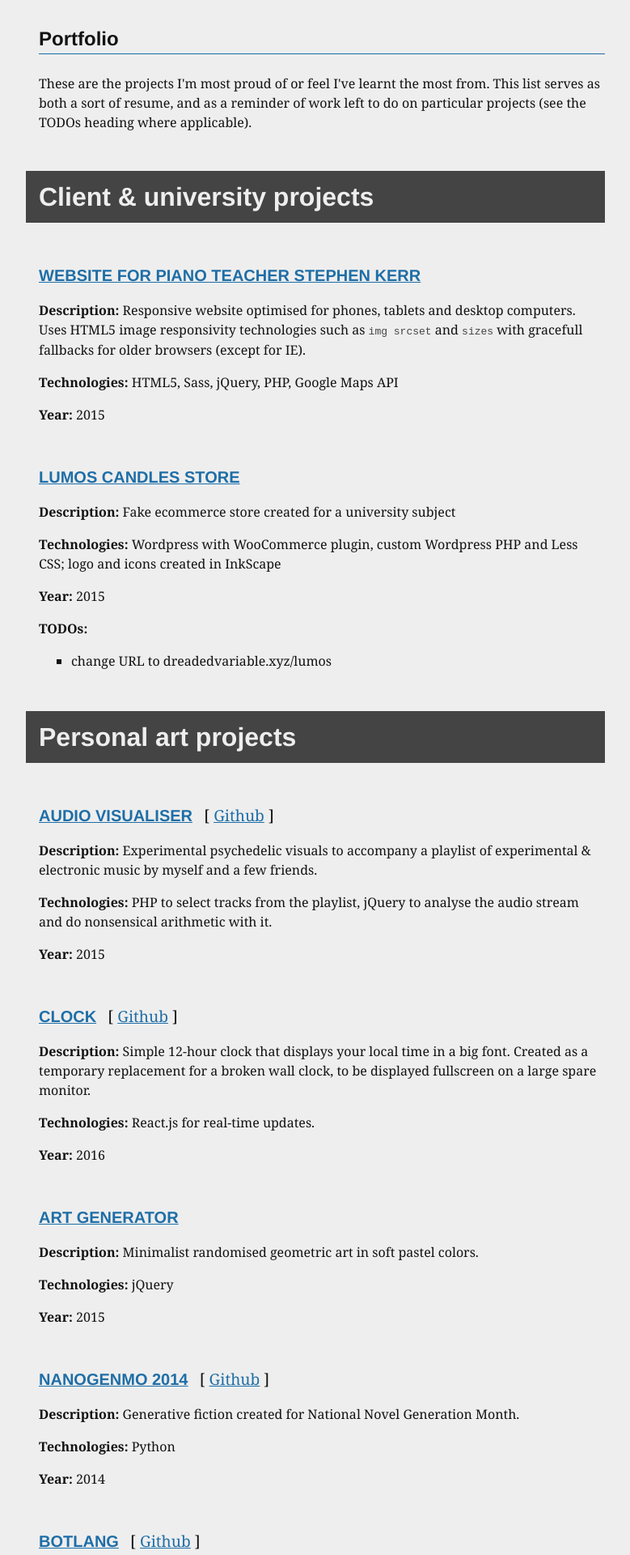
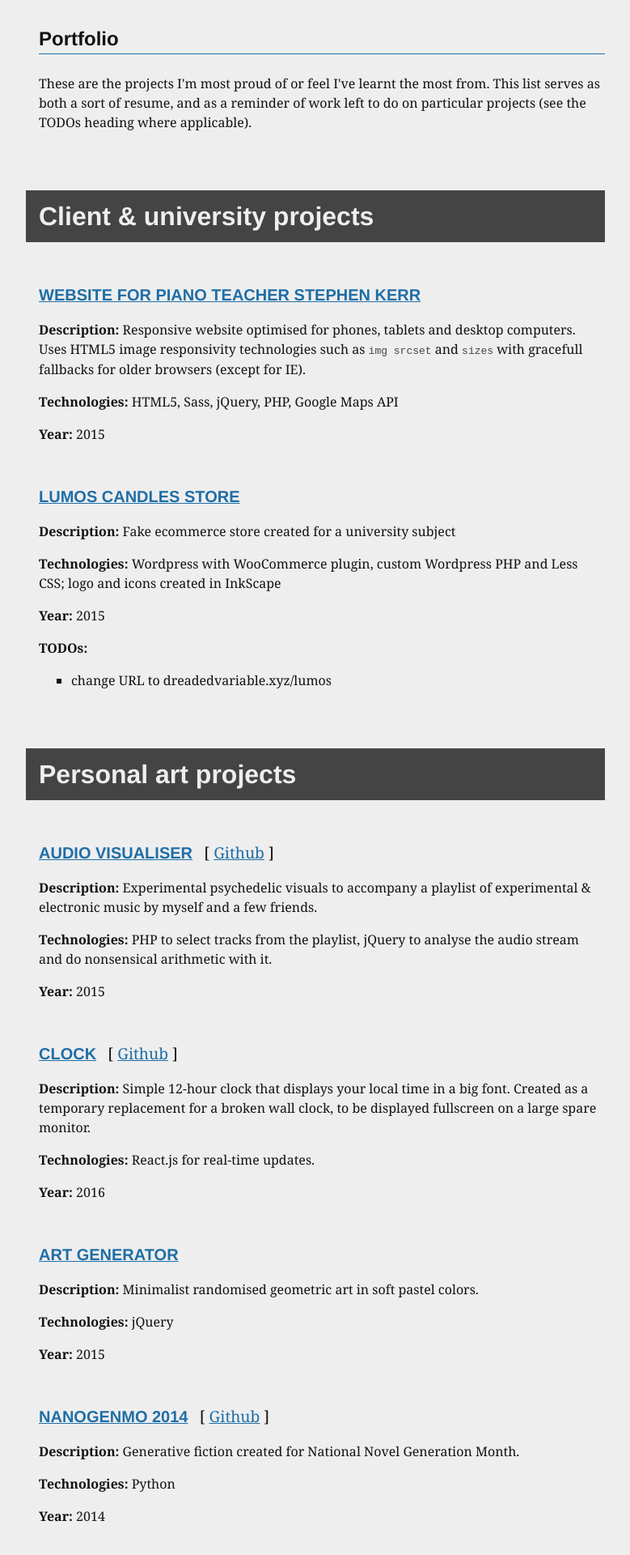
Before and after one commit to d-baker/dreadedvariable-homepage, a Jekyll site: the page built from index.html, in a window 1280 px wide. Shown: the top 1920 px of the page at 81% size, without its empty margins (242-1021 px from the left). Built offline with Jekyll 4.4.1, drawn with Linux system fonts in a browser that asks for light colours; comment, search, counter and statistics services are not loaded.

Commit message:
set another broken margin

```diff
--- a/css/main.scss
+++ b/css/main.scss
@@ -12,7 +12,7 @@ body {
 }
 
 h1 {
-	margin-top: 50px;
+	margin-top: 2.25em;
 }
 
 .category {
@@ -131,7 +131,6 @@ hr {
 
 h1 {
 	color: $highlight;
-	margin-top: 1.5em;
 }
 
 ul.h2 {
```
